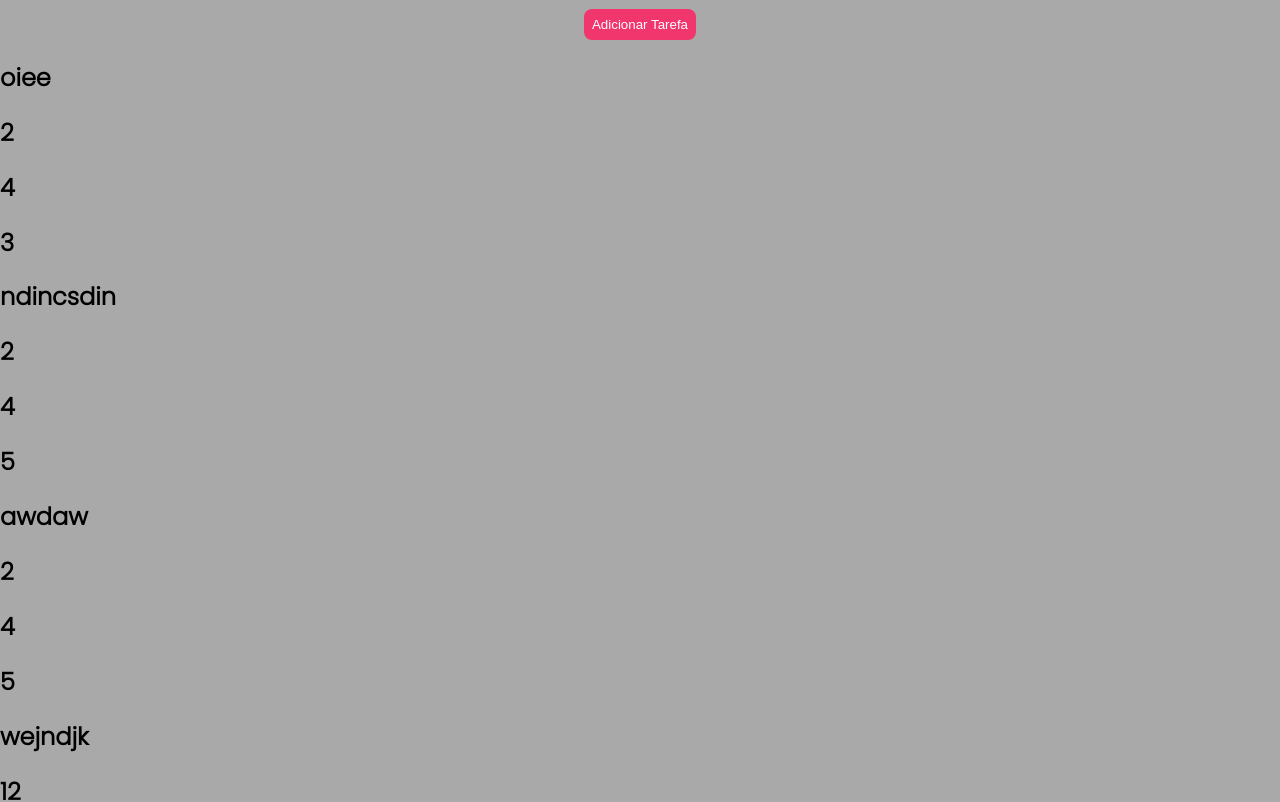
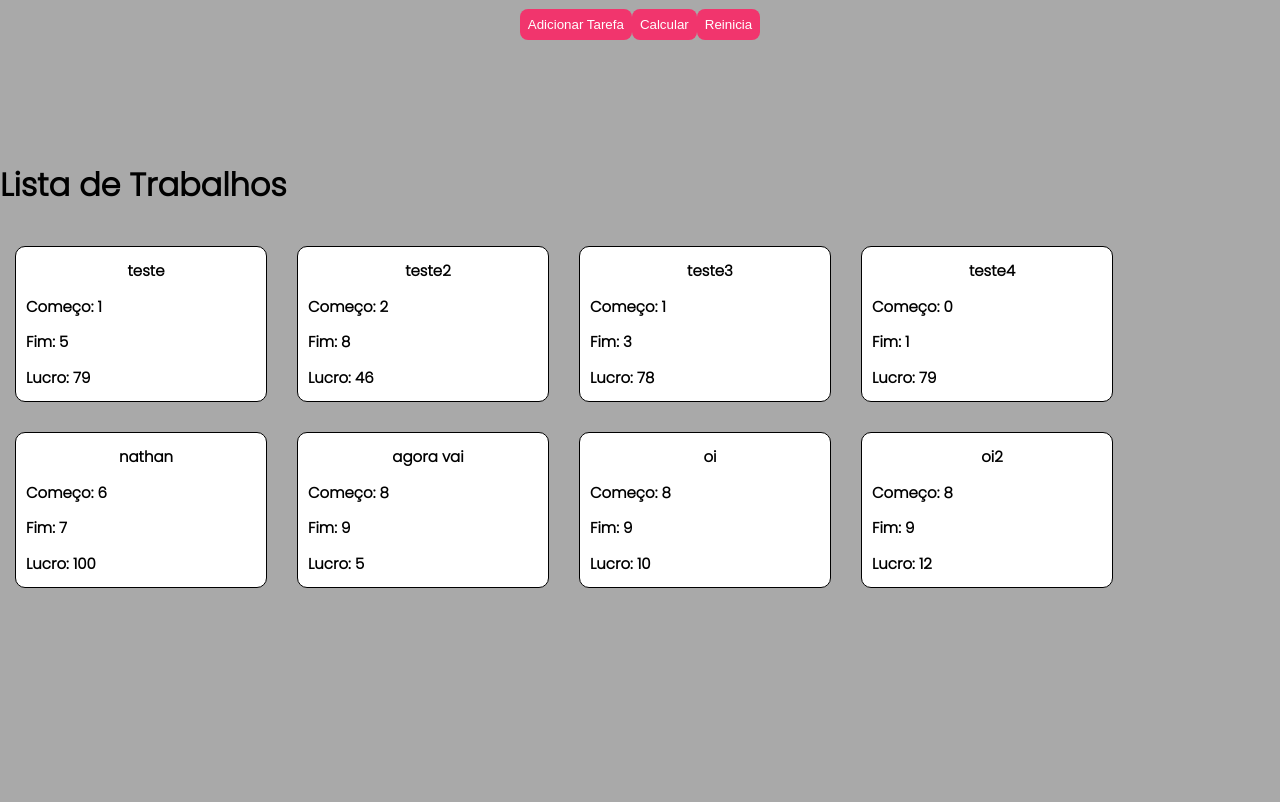
Before and after one commit to projeto-de-algoritmos/PD_JobOrganizer, a React (Create React App) app in the folder joborganizer/: page / in a window 1280 px wide. Shown: the part 508-1310 px from the top of the page. After the commit the page ends 1111 px from the top, so only its background shows below. Built offline with nearby package versions, Linux system fonts and the light colour scheme; data requests are answered from the project's data file.

Commit message:
arrumando funções

```diff
--- a/joborganizer/data/db.json
+++ b/joborganizer/data/db.json
@@ -1,39 +1,60 @@
 {
   "jobs": [
     {
-      "title": "oiee",
-      "comeco": "2",
-      "fim": "4",
-      "peso": "3",
+      "title": "teste",
+      "comeco": 1,
+      "fim": 5,
+      "peso": 79,
       "id": 1
     },
     {
-      "title": "ndincsdin",
-      "comeco": "2",
-      "fim": "4",
-      "peso": "5",
+      "title": "teste2",
+      "comeco": 2,
+      "fim": 8,
+      "peso": 46,
       "id": 2
     },
     {
-      "title": "awdaw",
-      "comeco": "2",
-      "fim": "4",
-      "peso": "5",
+      "title": "teste3",
+      "comeco": 1,
+      "fim": 3,
+      "peso": 78,
       "id": 3
     },
     {
-      "title": "wejndjk",
-      "comeco": "12",
-      "fim": "14",
-      "peso": "10",
+      "title": "teste4",
+      "comeco": 0,
+      "fim": 1,
+      "peso": 79,
       "id": 4
     },
     {
-      "title": "wejndjk",
-      "comeco": "12",
-      "fim": "14",
-      "peso": "10",
+      "title": "nathan",
+      "comeco": 6,
+      "fim": 7,
+      "peso": 100,
       "id": 5
+    },
+    {
+      "title": "agora vai",
+      "comeco": 8,
+      "fim": 9,
+      "peso": 5,
+      "id": 6
+    },
+    {
+      "title": "oi",
+      "comeco": 8,
+      "fim": 9,
+      "peso": 10,
+      "id": 7
+    },
+    {
+      "title": "oi2",
+      "comeco": 8,
+      "fim": 9,
+      "peso": 12,
+      "id": 8
     }
   ]
 }
--- a/joborganizer/src/App.js
+++ b/joborganizer/src/App.js
@@ -5,10 +5,10 @@ import { JobList } from "./JobList";
 
 export const App = () => {
   return (
-    <>
+    <div>
       <h1 className="title">Bem vindo ao Job Organizer!</h1>
       <NewJob />
       <JobList />
-    </>
+    </div>
   );
 };
--- a/joborganizer/src/JobList.js
+++ b/joborganizer/src/JobList.js
@@ -4,7 +4,7 @@ export const JobList = () => {
   const [jobs, setJobs] = useState([]);
 
   useEffect(() => {
-    fetch("http://localhost:8001/jobs")
+    fetch("http://localhost:8000/jobs")
       .then((res) => {
         return res.json();
       })
@@ -14,15 +14,18 @@ export const JobList = () => {
   }, []);
 
   return (
-    <div className="job-list">
-      {jobs.map((job) => (
-        <div className="job-preview" key={job.id}>
-          <h2>{job.title}</h2>
-          <h2>{job.comeco}</h2>
-          <h2>{job.fim}</h2>
-          <h2>{job.peso}</h2>
-        </div>
-      ))}
+    <div>
+      <h1>Lista de Trabalhos</h1>
+      <div className="job-list">
+        {jobs.map((job) => (
+          <div className="job-preview" key={job.id}>
+            <h2 className="title">{job.title}</h2>
+            <h2>Começo:  {job.comeco}</h2>
+            <h2>Fim:  {job.fim}</h2>
+            <h2>Lucro:  {job.peso}</h2>
+          </div>
+        ))}
+      </div>
     </div>
   );
 };
--- a/joborganizer/src/NewJob.js
+++ b/joborganizer/src/NewJob.js
@@ -1,21 +1,46 @@
 import { useState } from "react";
+import { intervalScheduling } from './utils/scheduling.js';
 
 export const NewJob = () => {
   const [title, setTitle] = useState("");
   const [comeco, setComeco] = useState("");
   const [fim, setFim] = useState("");
   const [peso, setPeso] = useState("");
+  const [jobs, setJobs] = useState([]);
 
   const handleSubmit = (e) => {
     e.preventDefault();
 
     const job = { title, comeco, fim, peso };
 
-    fetch("http://localhost:8001/jobs", {
+    fetch("http://localhost:8000/jobs", {
       method: "POST",
       headers: { "Content-Type": "application/json" },
       body: JSON.stringify(job),
     });
+
+    setTitle('');
+    setComeco('');
+    setFim('');
+    setPeso('');
+    window.location.reload();
+  };
+
+  const calcula = () => {
+    fetch("http://localhost:8000/jobs")
+      .then((res) => {
+        return res.json();
+      })
+      .then((data) => {
+        setJobs(data);
+      });
+
+      console.log(jobs)
+      console.log(intervalScheduling(jobs, jobs.length));
+  };
+
+  const apaga = () => {
+
   };
 
   return (
@@ -33,23 +58,25 @@ export const NewJob = () => {
         <textarea
           required
           value={comeco}
-          onChange={(e) => setComeco(e.target.value)}
+          onChange={(e) => setComeco(parseInt(e.target.value))}
         ></textarea>
         <label>Fim:</label>
         <textarea
           required
           value={fim}
-          onChange={(e) => setFim(e.target.value)}
+          onChange={(e) => setFim(parseInt(e.target.value))}
         ></textarea>
         <label>
-          Peso da atividade(quanto maior o peso, mais lucrativa ela é
+          Peso da atividade (quanto maior o peso, mais lucrativa ela é)
         </label>
         <textarea
           required
           value={peso}
-          onChange={(e) => setPeso(e.target.value)}
+          onChange={(e) => setPeso(parseInt(e.target.value))}
         ></textarea>
-        <button>Adicionar Tarefa</button>
+        <button onClick={handleSubmit}>Adicionar Tarefa</button>
+        <button onClick={calcula}>Calcular</button>
+        <button onClick={apaga}>Reinicia</button>
       </form>
     </div>
   );
--- a/joborganizer/src/index.css
+++ b/joborganizer/src/index.css
@@ -9,6 +9,7 @@ code {
   font-family: source-code-pro, Menlo, Monaco, Consolas, "Courier New",
     monospace;
 }
+
 
 * {
   background-color: darkgray;
@@ -48,9 +49,42 @@ code {
 
 .newjob button {
   background: #f1356d;
+  margin-bottom: 100px;
   color: #fff;
   border: 0;
   padding: 8px;
   border-radius: 8px;
   cursor: pointer;
 }
+
+.job-list{
+  width: 100%;
+
+  display: flex;
+  flex-direction: row;
+  align-items: center;
+  justify-content: flex-start;
+  flex-wrap: wrap;
+}
+
+.job-preview{
+  width: 250px;
+
+  border: 1px solid #000;
+  border-radius: 10px;
+
+  justify-content: center;
+  align-items: center;
+  margin: 15px;
+  background-color: white;
+}
+
+.title{
+  justify-content: center;
+}
+
+.job-preview h2{
+  background-color: white;
+  font-size: 15px;
+  margin-left: 10px;
+}
--- /dev/null
+++ b/joborganizer/src/utils/scheduling.js
@@ -0,0 +1,38 @@
+// encontra a posição do último trabalho em um array ordenado
+//que não tenha conflito com o trabalho array[x]
+const latestNonConflict = (array, x) => {
+    for(let i = x-1; i > 0; i--){
+        if(array[i].fim <= array[x-1].comeco){
+            return i;
+        }
+    }
+    return -1;
+}
+
+// encontra o maior lucro prossivel com os trabalhos no array
+const findMaxpesoRec = (array, n) => {
+    if (n === 1){
+        return array[n-1].peso;
+    }
+
+    var inclProf = array[n-1].peso;
+    let i = latestNonConflict(array, n);
+
+    if (i !== -1){
+        inclProf += findMaxpesoRec(array, i+1);
+    }
+
+    var exclProf = findMaxpesoRec(array, n-1);
+
+    return Math.max(inclProf, exclProf);
+}
+
+
+//ordena array e chama função findMaxpesoRec
+export const intervalScheduling = (array, n) => {
+    console.log(array);
+    array.sort( function (a, b) {
+        return (a.fim > b.fim) ? 1 : (b.fim > a.fim) ? -1 : 0;
+    });
+    return findMaxpesoRec(array, n);
+}
```
Also changed, not shown: joborganizer/utils/models.js (deleted, +0 -12 lines), joborganizer/utils/scheduling.js (deleted, +0 -45 lines), 1 other file (tests, documents, lock files or other folders).
